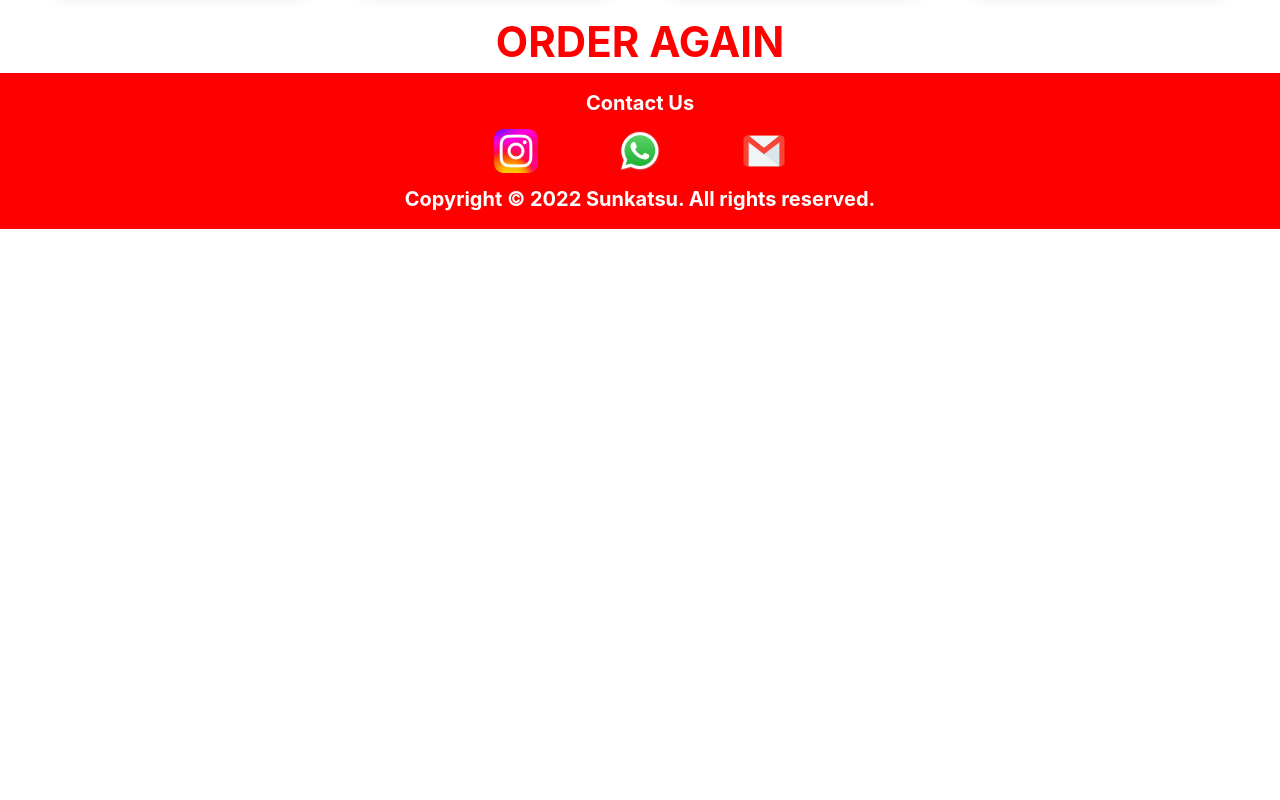
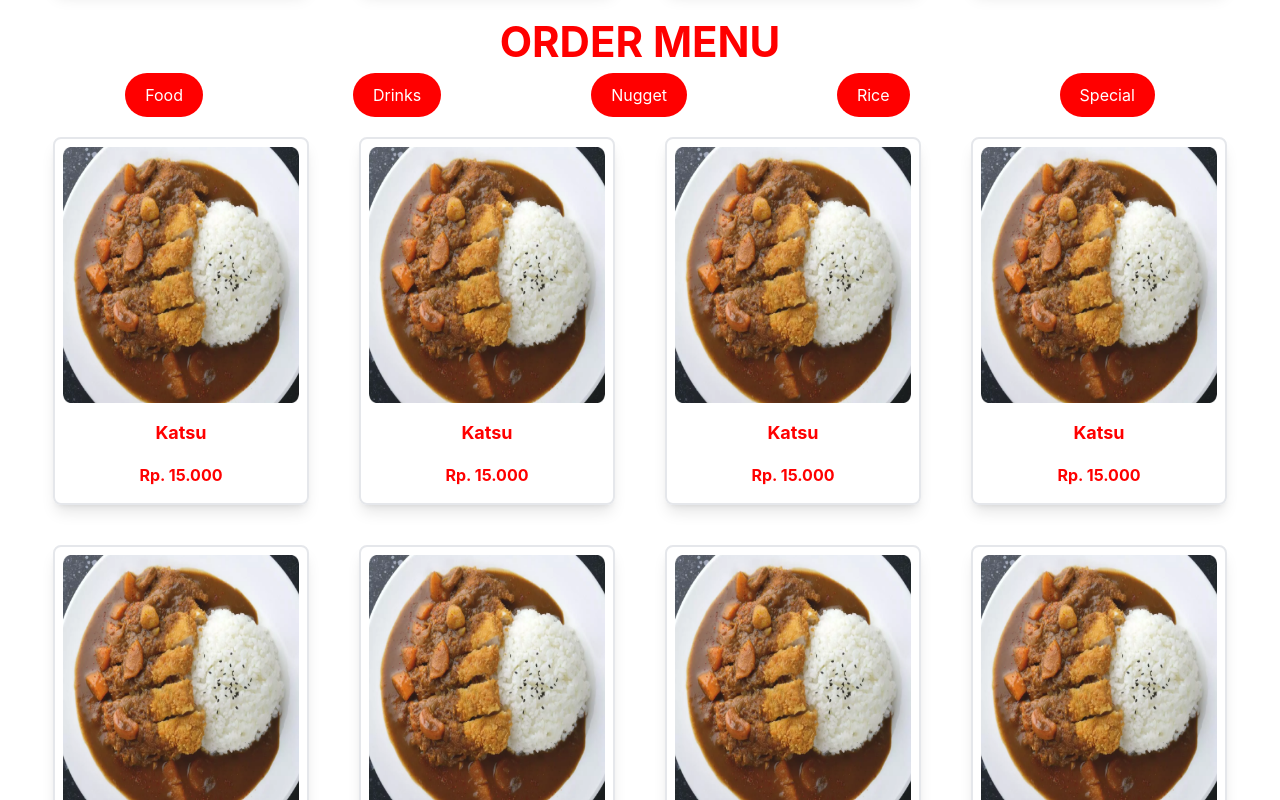
Before and after one commit to abiyyu1564/sunkatsuapp, a React (Create React App) app in the folder sunkatsu_fe/: page /homeCustomer in a window 1280 px wide. Shown: the part 1000-1800 px from the top of the page. Before the commit the page ends 1229 px from the top, so only its background shows below. Built offline with nearby package versions, Linux system fonts and the light colour scheme.

Commit message:
penambahan CategoryButton

```diff
--- a/sunkatsu_fe/src/Pages/homeCust.js
+++ b/sunkatsu_fe/src/Pages/homeCust.js
@@ -1,3 +1,4 @@
+import CategoryButton from "../components/Elements/Button/CategoryButton"
 import Footer from "../components/Fragment/footer"
 import Hero from "../components/Fragment/hero"
 import Hero2 from "../components/Fragment/hero2"
@@ -21,7 +22,21 @@ const HomeCustomer = () => {
                     <Card />
                     <Card />
                 </div>
-            <h1 style= {{ color: 'red', fontSize: '42px', fontWeight: 'bold', textAlign: 'center'}}>ORDER AGAIN</h1>
+            <h1 style= {{ color: 'red', fontSize: '42px', fontWeight: 'bold', textAlign: 'center'}}>ORDER MENU</h1>
+            <CategoryButton />
+            <div style={{display: 'flex', justifyContent:'center', gap: '10px'}} >
+                    <Card />
+                    <Card />
+                    <Card />
+                    <Card />
+                </div>
+            <div style={{display: 'flex', justifyContent:'center', gap: '10px'}} >
+                    <Card />
+                    <Card />
+                    <Card />
+                    <Card />
+            </div>
+
             </main>
             <Footer />
         </div>
--- /dev/null
+++ b/sunkatsu_fe/src/components/Elements/Button/CategoryButton.jsx
@@ -0,0 +1,41 @@
+import React from "react";
+
+function CategoryButton() {
+  const listKategori = ['Food', 'Drinks', 'Nugget', 'Rice', 'Special'];
+
+  // Fungsi untuk menangani klik kategori
+  const handleClick = (kategori) => {
+    alert(`Kategori ${kategori} dipilih!`);
+  };
+
+  return (
+    <div
+      style={{
+        display: 'flex',
+        justifyContent: 'center',
+        alignItems: 'center',
+      }}
+    >
+      <div style={{ display: 'flex', gap: '150px' }}>
+        {listKategori.map((kategori, index) => (
+          <button
+            key={index}
+            onClick={() => handleClick(kategori)}
+            style={{
+              padding: '10px 20px',
+              backgroundColor: 'red',
+              color: 'white',
+              border: 'none',
+              borderRadius: '75px',
+              cursor: 'pointer',
+            }}
+          >
+            {kategori}
+          </button>
+        ))}
+      </div>
+    </div>
+  );
+}
+
+export default CategoryButton;
```
